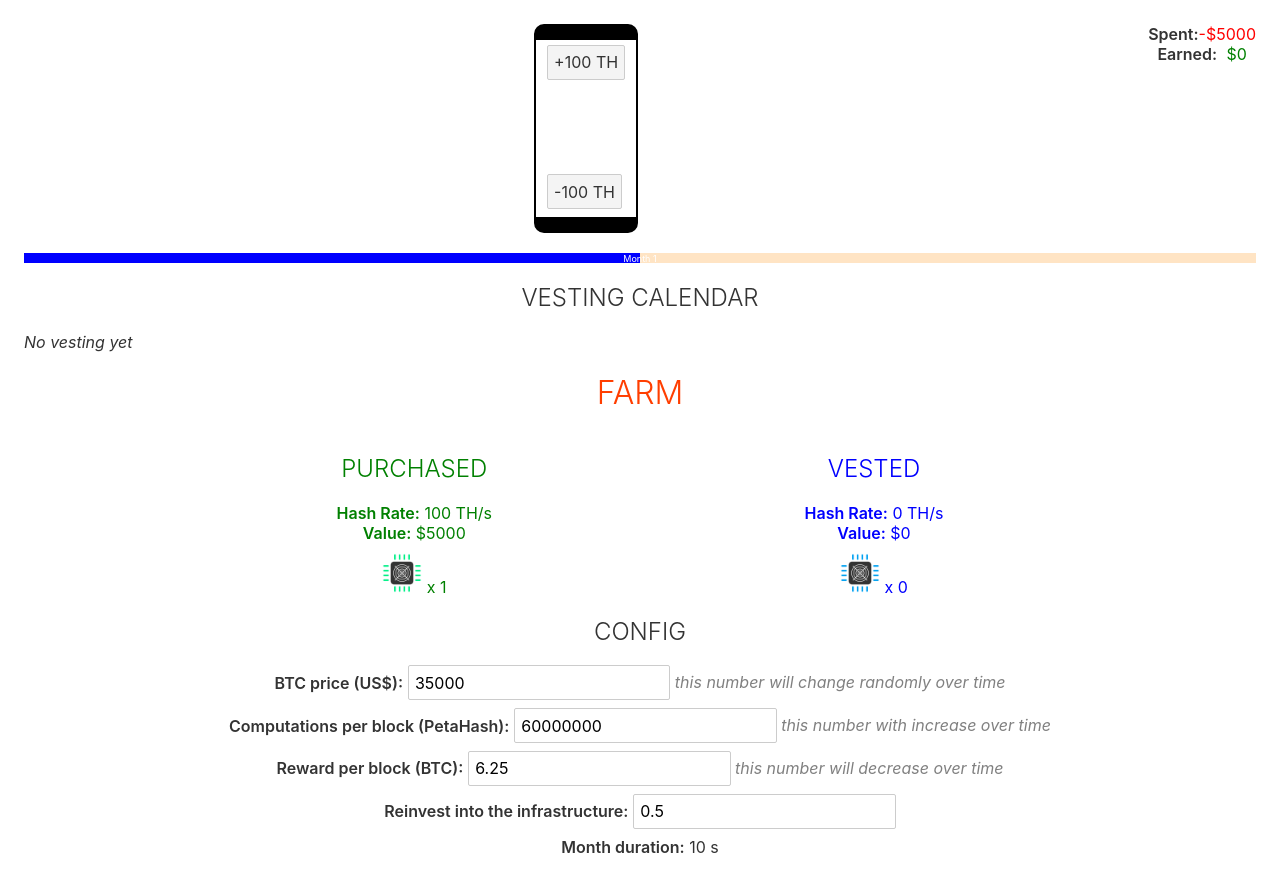
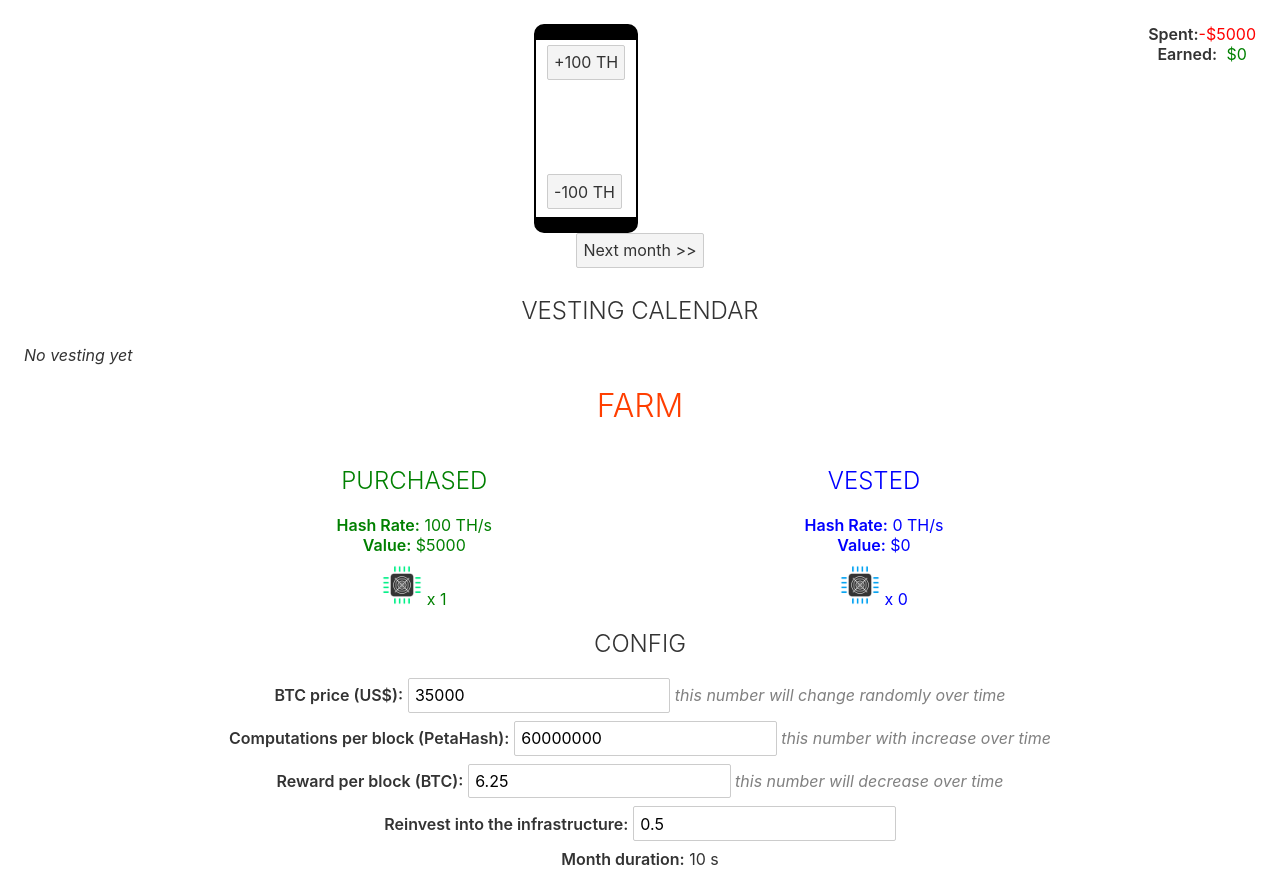
Before and after one commit to esaounkine/cloudmining-demo, a Svelte app: page / in a window 1280 px wide. Built offline with nearby package versions, Linux system fonts and the light colour scheme; the HTML template or start-up script is replaced by a standard one.

Commit message:
Add NextMonth control, remove period and ticking

```diff
--- a/src/App.svelte
+++ b/src/App.svelte
@@ -1,22 +1,14 @@
 <script lang="ts">
-  import { config, state } from "./state/state";
-  import { reduce } from "./state/reducers";
+  import { state } from "./state/state";
 
   import Stats from "./components/stats/Stats.svelte";
   import Controls from "./components/control/Controls.svelte";
   import Farm from "./components/farm/Farm.svelte";
-  import Period from "./components/period/Period.svelte";
   import Smartphone from "./components/smartphone/Smartphone.svelte";
   import Bank from "./components/bank/Bank.svelte";
   import Config from "./components/stats/Config.svelte";
-import Calendar from "./components/calendar/Calendar.svelte";
-
-  const tick = () => {
-    $state = reduce($state, $config);
-    setTimeout(tick, 1000);
-  };
-
-  tick();
+  import Calendar from "./components/calendar/Calendar.svelte";
+  import NextMonth from "./components/control/NextMonth.svelte";
 </script>
 
 <main>
@@ -28,7 +20,9 @@ import Calendar from "./components/calendar/Calendar.svelte";
     <Bank />
   </div>
 
-  <Period />
+  <div class="oneline">
+    <NextMonth />
+  </div>
 
   <Calendar />
 
--- /dev/null
+++ b/src/components/control/NextMonth.svelte
@@ -0,0 +1,12 @@
+<script lang="ts">
+  import { state, config } from "../../state/state";
+  import { reduce } from "../../state/reducers";
+
+  const enact = () => {
+    $state = reduce($state, $config);
+  };
+</script>
+
+<div>
+  <button on:click={enact}>Next month >></button>
+</div>
--- a/src/components/period/Period.svelte
+++ /dev/null
@@ -1,38 +0,0 @@
-<script lang="ts">
-  import { state, config } from "../../state/state";
-
-  $: progress = Math.round(
-    (($state.timeElapsed % $config.periodLength) / $config.periodLength) * 100
-  );
-</script>
-
-<!-- <pie class={} /> -->
-<div class="outer">
-  <div class="progress">Month {$state.periods + 1}</div>
-  <div class="inner" style="width: {progress}%;" />
-</div>
-
-<style>
-  .outer {
-    height: 10px;
-    background-color: bisque;
-    position: relative;
-    font-size: 9px;
-    text-align: center;
-    margin: 20px 0;
-  }
-  .inner {
-    position: absolute;
-    width: 0;
-    height: 100%;
-    left: 0;
-    background-color: blue;
-  }
-  .progress {
-    position: absolute;
-    left: 0;
-    right: 0;
-    color: white;
-    z-index: 100;
-  }
-</style>
--- a/src/global.d.ts
+++ b/src/global.d.ts
@@ -14,9 +14,6 @@ interface State {
     vested: number;
   };
   startTime: Date;
-  timeElapsed: number;
-  periods: number;
-  lastVest: Date;
   output: {
     total: FarmOutput;
     months: FarmOutput[];
--- a/src/state/reducers.ts
+++ b/src/state/reducers.ts
@@ -18,9 +18,6 @@ const addMonth = (state: State, month: FarmOutput): void => {
 };
 
 const vest = (state: State, config: Config) => {
-  state.lastVest = new Date();
-  state.periods = Math.round(state.timeElapsed / config.periodLength);
-
   const thProduced = calculateMonthlyTh(state, config);
   const blocksGuessed = thProduced / (1000 * config.computationsPerBlockPh);
   const btcRewarded = blocksGuessed * config.rewardPerBlockBtc;
@@ -47,10 +44,6 @@ const vest = (state: State, config: Config) => {
 };
 
 export const reduce = (state: State, config: Config): State => {
-  state.timeElapsed = Date.now() - state.startTime.getTime();
-  const timeSinceLastVest = Date.now() - state.lastVest.getTime();
-  if (timeSinceLastVest >= config.periodLength) {
-    vest(state, config);
-  }
+  vest(state, config);
   return state;
 };
--- a/src/state/state.ts
+++ b/src/state/state.ts
@@ -20,9 +20,6 @@ export const state: Writable<State> = writable({
     vested: 0,
   },
   startTime: new Date(),
-  lastVest: new Date(),
-  timeElapsed: 0,
-  periods: 0,
   output: {
     total: {
       thProduced: 0,
```
